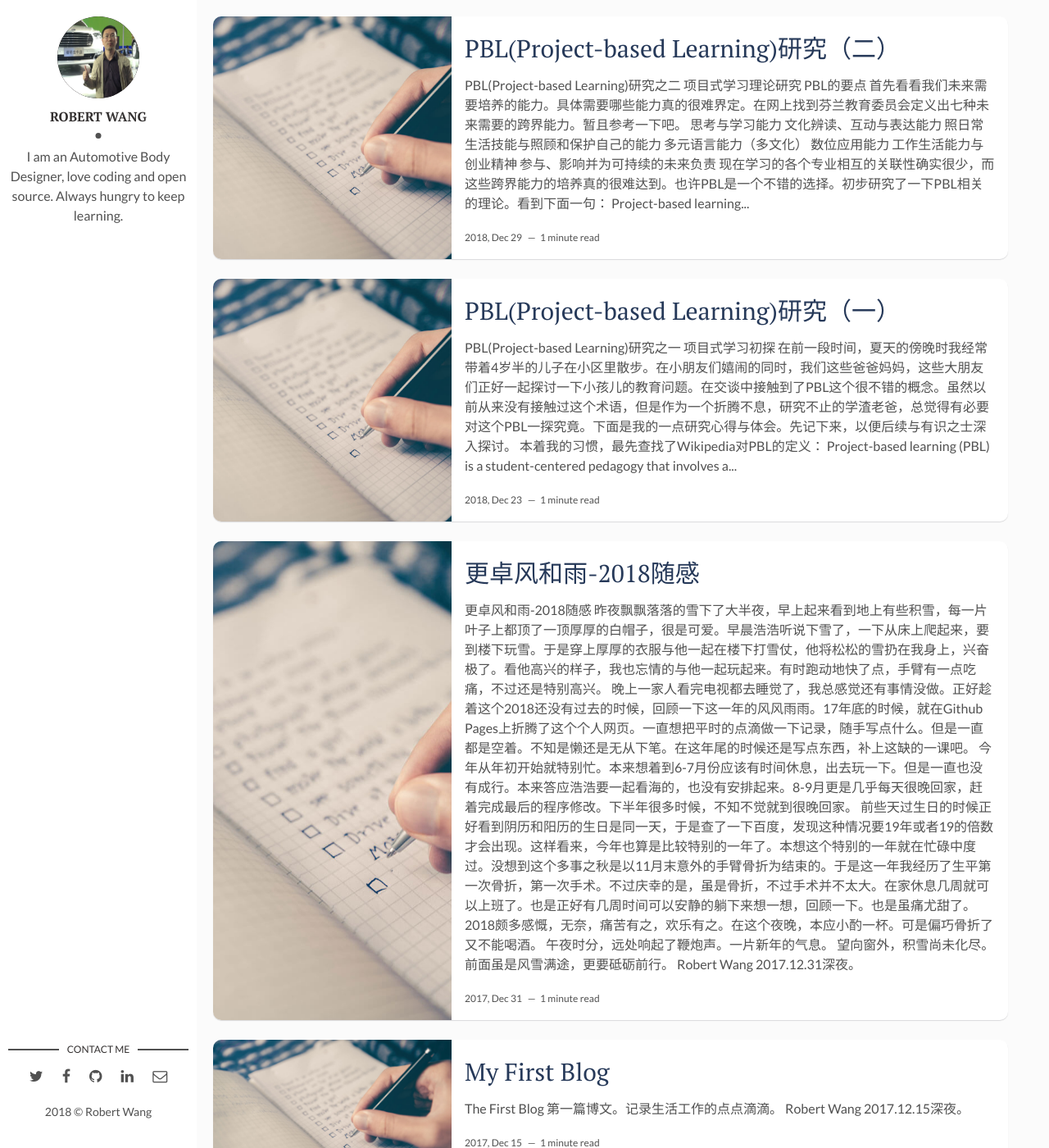
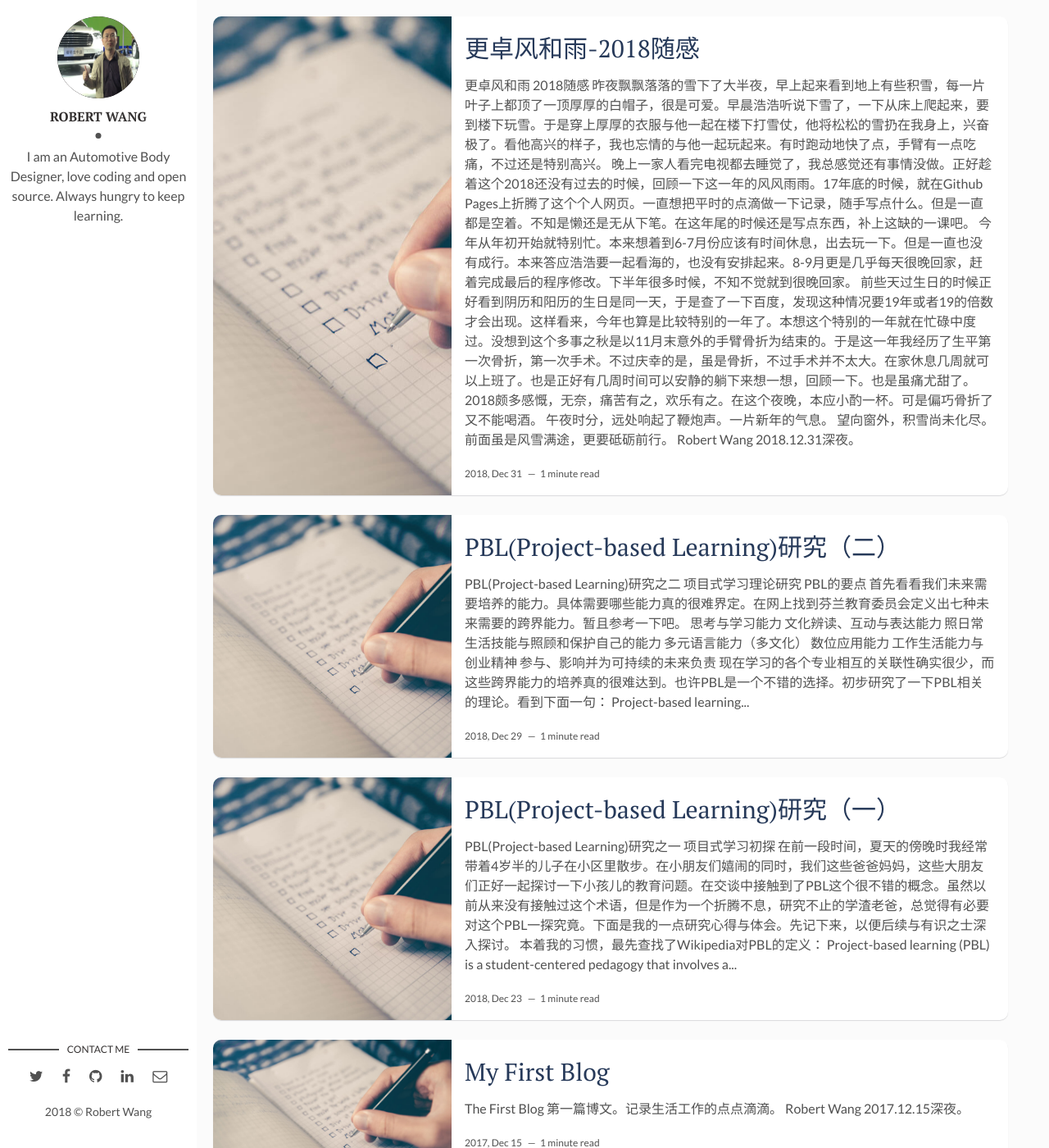
Before and after one commit to greenapple0/greenapple0.github.io, a Jekyll site: the page built from index.html, in a window 1280 px wide and 1400 px high. Shown: the whole window at 82% size. Built offline with Jekyll 4.4.1, drawn with Linux system fonts in a browser that asks for light colours; the list of posts is cut into pages by our own code.

Commit message:
fix bug in 2018 notes.

```diff
--- a/_posts/2017-12-31-my-2018.markdown
+++ b/_posts/2018-12-31-my-2018.markdown
@@ -1,13 +1,15 @@
 ---
 layout: post
 title: 更卓风和雨-2018随感
-date: 2017-12-31 23:00:00 +0800
-description: Record my 2018. # Add post description (optional)
+date: 2018-12-31 23:00:00 +0800
+description: Record My 2018. # Add post description (optional)
 img: software.jpg # Add image post (optional)
 tags: [Life, Notes] # add tag
 ---
 
-## 更卓风和雨-2018随感
+## 更卓风和雨
+
+### 2018随感
 
         昨夜飘飘落落的雪下了大半夜，早上起来看到地上有些积雪，每一片叶子上都顶了一顶厚厚的白帽子，很是可爱。早晨浩浩听说下雪了，一下从床上爬起来，要到楼下玩雪。于是穿上厚厚的衣服与他一起在楼下打雪仗，他将松松的雪扔在我身上，兴奋极了。看他高兴的样子，我也忘情的与他一起玩起来。有时跑动地快了点，手臂有一点吃痛，不过还是特别高兴。
 
@@ -27,4 +29,4 @@ tags: [Life, Notes] # add tag
 
 Robert Wang
 
-2017.12.31深夜。
+2018.12.31深夜。
```
